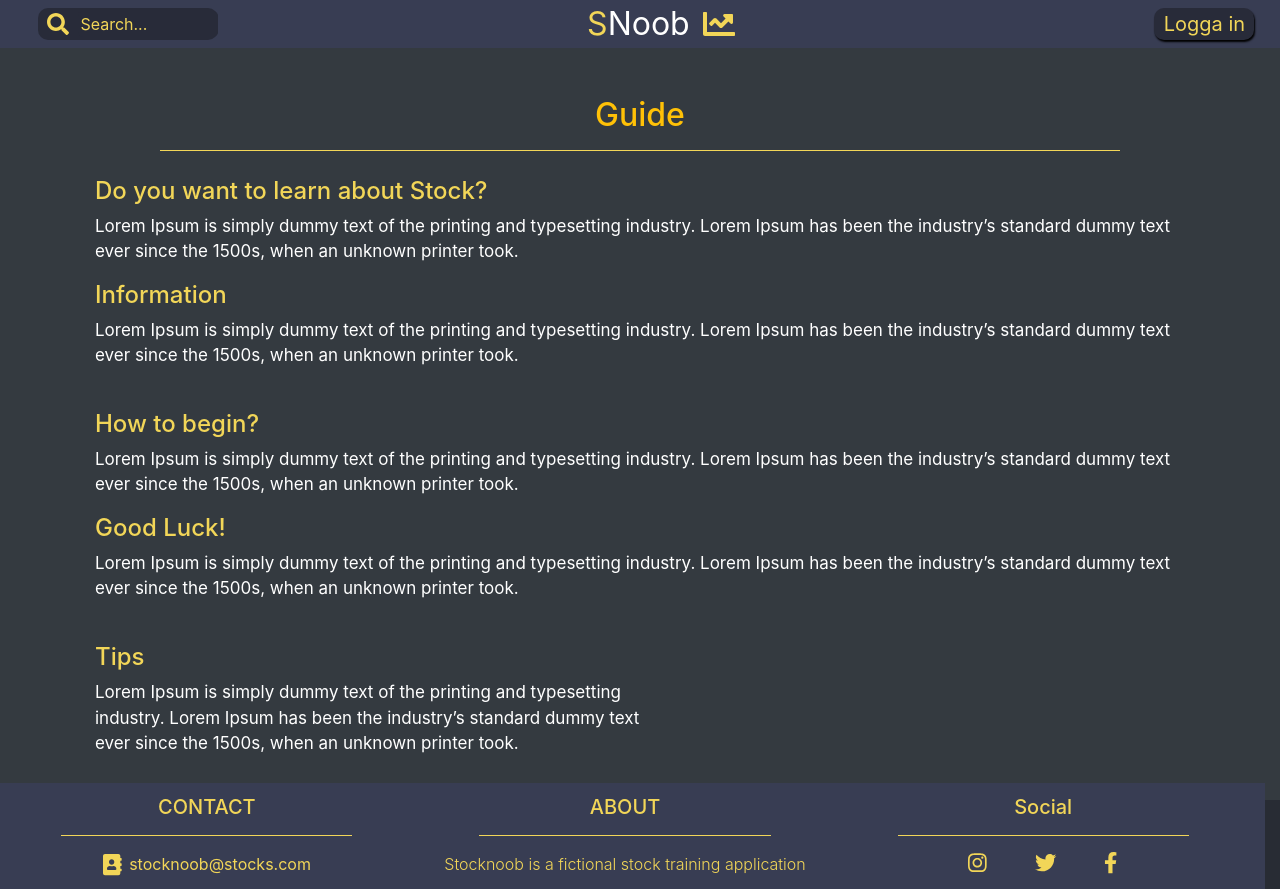
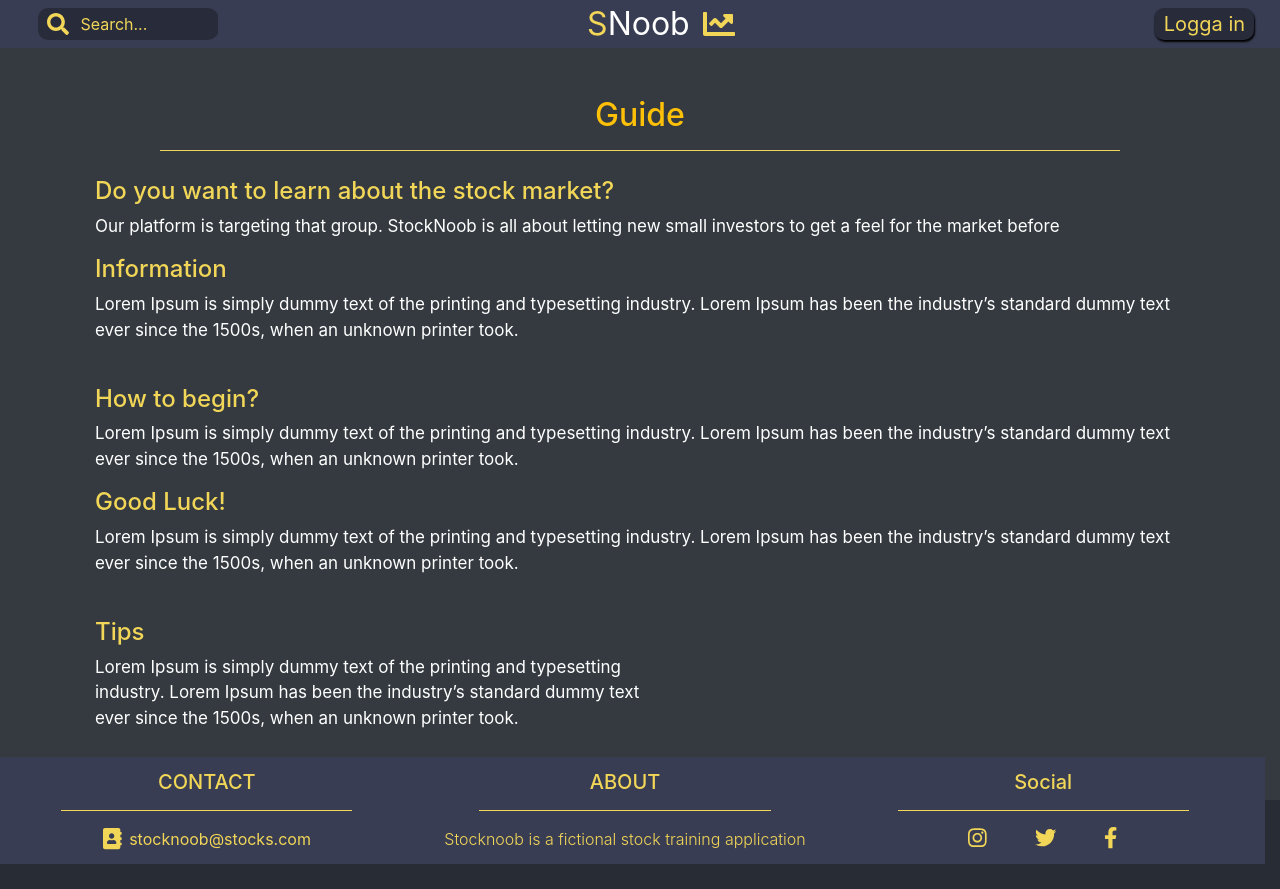
Before and after one commit to HawkieOne/StockNoobReact, a React (Create React App) app: page /guide in a window 1280 px wide. After the commit the page ends 864 px from the top, so only its background shows below. Built offline with nearby package versions, Linux system fonts and the light colour scheme.

Commit message:
tips i explore

```diff
--- a/src/components/Explore.js
+++ b/src/components/Explore.js
@@ -261,11 +261,11 @@ export default function Explore() {
                         <div className="mid-mid-container">
                         <div className="tips">
                             <p>Tips 1</p>
-                            Lorem Ipsum is simply dummy text of the printing and typesetting industry. Lorem Ipsum has been the industry's standard dummy text ever since the 1500s, when an unknown printer took a galley of type and scrambled it to make a type specimen book. It has survived not only five centuries, but also the leap into electronic typesetting, remaining essentially unchanged. It was popularised in the 1960s with the release of Letraset sheets containing Lorem Ipsum passages, and more recently with desktop publishing software like Aldus PageMaker including versions of Lorem Ipsum.
+                            Having a hard time timing the market? Try dollar-cost averaging. Dollar-cost averaging (DCA) is an investment strategy in which an investor divides up the total amount to be invested across periodic purchases of a target asset in an effort to reduce the impact of volatility on the overall purchase. The purchases occur regardless of the asset's price and at regular intervals. In effect, this strategy removes much of the detailed work of attempting to time the market in order to make purchases of equities at the best prices. Remember that time in the market beats timing the market.
                         </div>
                         <div className="tips2">
                             <p>Tips 2</p>
-                            Lorem Ipsum is simply dummy text of the printing and typesetting industry. Lorem Ipsum has been the industry's standard dummy text ever since the 1500s, when an unknown printer took a galley of type and scrambled it to make a type specimen book. It has survived not only five centuries, but also the leap into electronic typesetting, remaining essentially unchanged. It was popularised in the 1960s with the release of Letraset sheets containing Lorem Ipsum passages, and more recently with desktop publishing software like Aldus PageMaker including versions of Lorem Ipsum.
+                            Are you panicing when a stock drops a few percent? If you have done your research about the company and nothing of the fundamentals have changed then why worry? Being invested in the stock market is a psycological game where you as an investor gets tested every now and then. Keep in mind that if the fundamentals of the company is still good and you still panic you probably have too much money invested. Then it can be good to diverse your money between more different type of industries to minimalize the risk of losing money when one industry drops.
                         </div>
                         </div>
                     </div>
--- a/src/components/Guide.js
+++ b/src/components/Guide.js
@@ -10,8 +10,8 @@ function Guide() {
                     <hr className="w-75 hr-tag"></hr>
                     <div className="container">
                         <div className="part">
-                            <h4>Do you want to learn about Stock?</h4>
-                            <p>Lorem Ipsum is simply dummy text of the printing and typesetting industry. Lorem Ipsum has been the industry’s standard dummy text ever since the 1500s, when an unknown printer took.</p>
+                            <h4>Do you want to learn about the stock market?</h4>
+                            <p>Our platform is targeting that group. StockNoob is all about letting new small investors to get a feel for the market before </p>
                         </div>
 
                         <div className="part">
```
Also changed, not shown: 1 other file (tests, documents, lock files or other folders).
